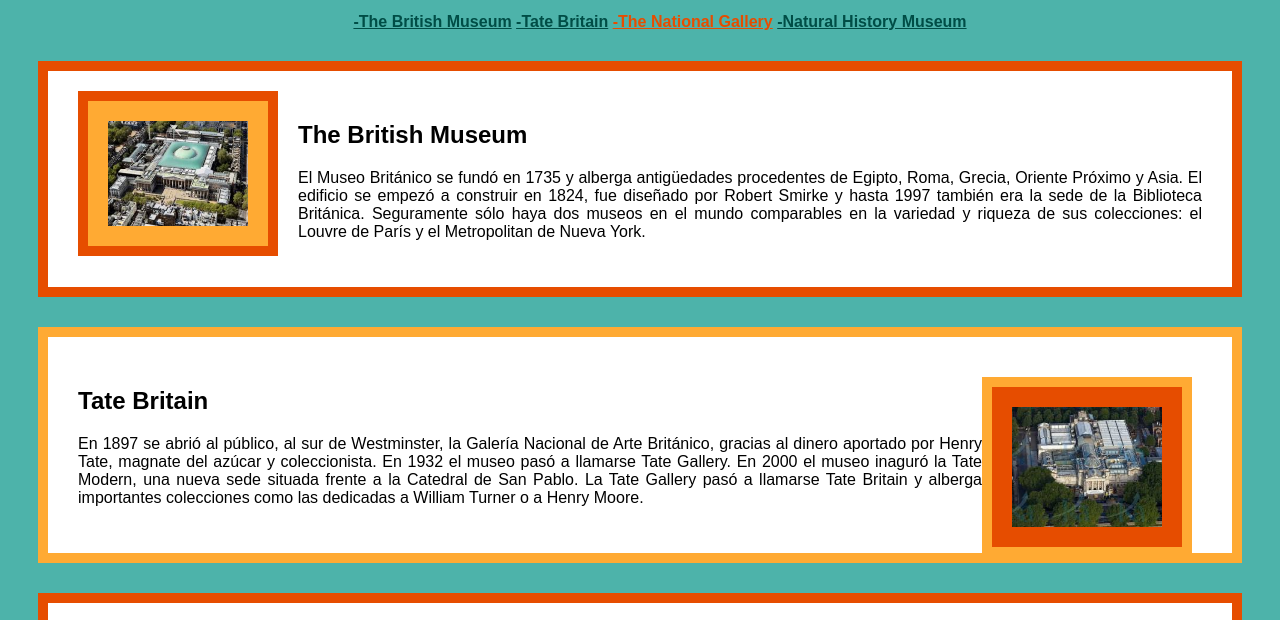
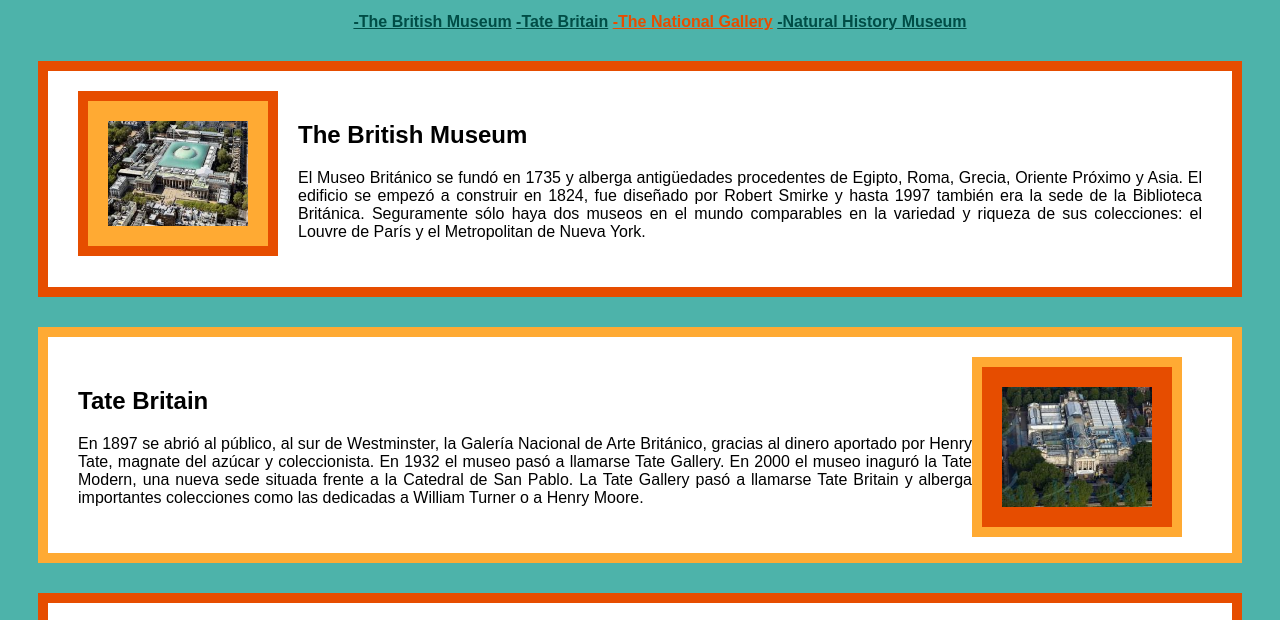
Before and after one commit to gabriel23900/londres, a plain HTML site: page index.html in a window 1280 px wide. Shown: the part 119-739 px from the top of the page. Drawn offline with Linux system fonts and the light colour scheme.

Commit message:
Adjust margins for section styling in index.html

```diff
--- a/index.html
+++ b/index.html
@@ -47,9 +47,9 @@ section.clase2 img {
             border:#ffaa33 10px solid;
             padding:20px;
             background-color:#e64d00;
-            margin-right:10px;
+            margin-right:20px;
             margin-top:-40px;
-            margin-top:10px;
+            margin-top:-10px;
 
 }
 section.clase3{
```
